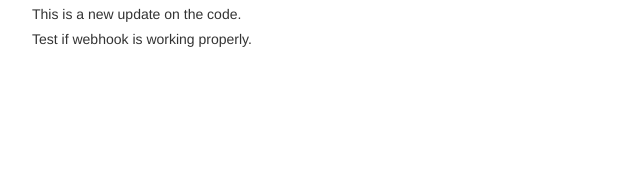
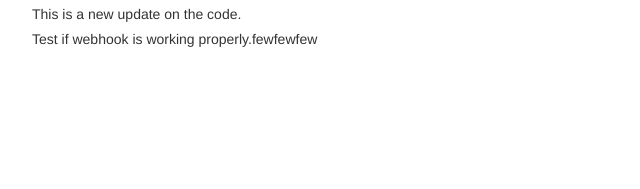
Before and after one commit to ricardo-softinsa/CDTest, a website: page views/index.html in a window 1280 px wide. Shown: the part 168-357 px from the top of the page, 38-678 px from the left. Drawn offline with nearby package versions, Linux system fonts and the light colour scheme; no server answers.

Commit message:
Second entry

```diff
--- a/views/index.html
+++ b/views/index.html
@@ -58,7 +58,7 @@
             <input id="user_name" type="text" class="form-control" aria-describedby="sizing-addon1" value="" />
         </div>
 	    <h5>This is a new update on the code.</h5>
-		<h5>Test if webhook is working properly.</h5>
+		<h5>Test if webhook is working properly.fewfewfew</h5>
         <p id="response" class="lead text-center"></p>
 
         <p id="databaseNames" class="lead text-center"></p>
```
